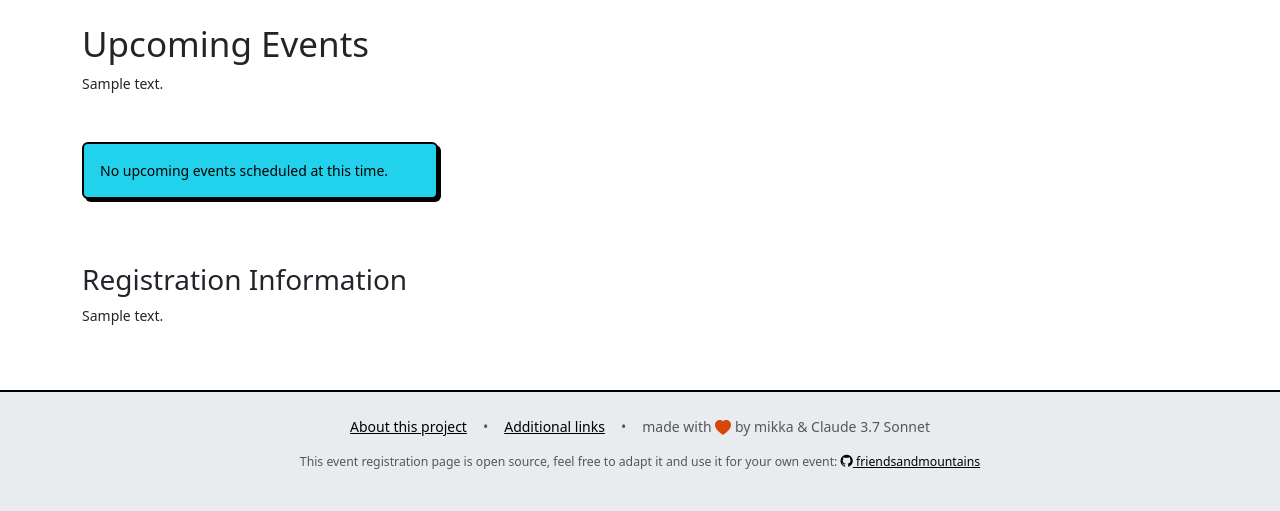
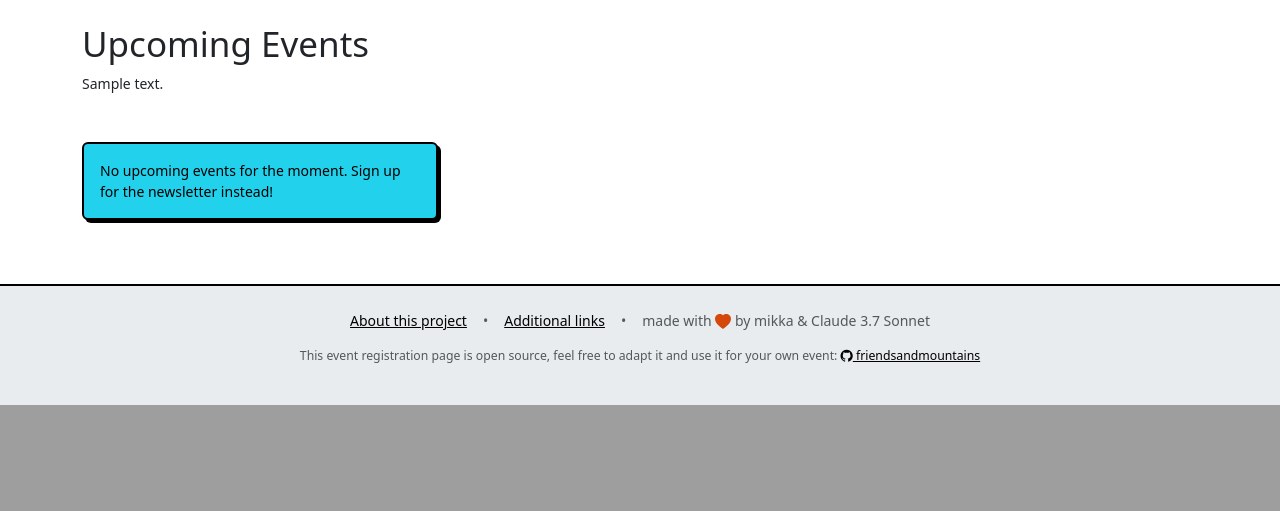
Before and after one commit to michaburger/friendsandmountains, a Django app: page /future/ in a window 1280 px wide. Shown: the part 601-1112 px from the top of the page. After the commit the page ends 1006 px from the top, so only its background shows below. Run offline with Django 5.2, Linux system fonts and the light colour scheme; tables that the repository leaves empty hold one stand-in row (values such as "Sample post"); some libraries are stand-ins or nearby versions.

```diff
--- a/fnm/web/payments.py
+++ b/fnm/web/payments.py
@@ -27,7 +27,7 @@ def payment_page(request, registration_id):
         'amount': int(registration.final_price * 100),  # Convert to cents for Stripe
         'event': registration.event,
     }
-    return render(request, 'web/payment.html', context)
+    return render(request, 'payment.html', context)
 
 def create_payment_intent(request, registration_id):
     """Create Stripe PaymentIntent for a registration"""
@@ -61,13 +61,13 @@ def payment_success(request, registration_id):
     registration = get_object_or_404(Registration, id=registration_id)
 
     # This view would be shown after successful payment
-    return render(request, 'web/payment_success.html', {'registration': registration})
+    return render(request, 'payment_success.html', {'registration': registration})
 
 def payment_cancel(request, registration_id):
     """Handle canceled payment"""
     registration = get_object_or_404(Registration, id=registration_id)
 
-    return render(request, 'web/payment_cancel.html', {'registration': registration})
+    return render(request, 'payment_cancel.html', {'registration': registration})
 
 @csrf_exempt
 @require_POST
--- a/fnm/web/templates/base.html
+++ b/fnm/web/templates/base.html
@@ -27,6 +27,7 @@
                     <li class="nav-item"><a class="nav-link" href="{% url 'welcome' %}">Welcome</a></li>
                     <li class="nav-item"><a class="nav-link" href="{% url 'future' %}">Next events</a></li>
                     <li class="nav-item"><a class="nav-link" href="{% url 'past' %}">Past events</a></li>
+                    <li class="nav-item"><a class="nav-link" href="{% url 'about' %}">About</a></li>
                     <li class="nav-item"><a class="nav-link" href="{% url 'links' %}">Links</a></li>
                 </ul>
                 {% endblock navigation %}
@@ -58,6 +59,7 @@
             <div class="col-lg-4 d-none d-lg-block">
                 <div class="sidebar">
                     {% block sidebar %}
+                    <div style="text-align: left" class="sender-form-field" data-sender-form-id="m99zkvc6e1wbv3678k7"></div>
                     {% endblock sidebar %}
                 </div>
             </div>
@@ -67,6 +69,7 @@
         {% block mobile_sidebar %}
         <div class="d-block d-lg-none mt-3">
             <div class="sidebar">
+                <div style="text-align: left" class="sender-form-field" data-sender-form-id="m99zkvc6e1wbv3678k7"></div>
             </div>
         </div>
         {% endblock mobile_sidebar %}
@@ -110,6 +113,23 @@
     </footer>
 
     <script src="https://cdn.jsdelivr.net/npm/bootstrap@5.3.3/dist/js/bootstrap.bundle.min.js"></script>
+
+    <!-- Sender.net Newsletter Integration -->
+    <script>
+      (function (s, e, n, d, er) {
+        s['Sender'] = er;
+        s[er] = s[er] || function () {
+          (s[er].q = s[er].q || []).push(arguments)
+        }, s[er].l = 1 * new Date();
+        var a = e.createElement(n),
+            m = e.getElementsByTagName(n)[0];
+        a.async = 1;
+        a.src = d;
+        m.parentNode.insertBefore(a, m)
+      })(window, document, 'script', 'https://cdn.sender.net/accounts_resources/universal.js', 'sender');
+      sender('9e2b66b0e22478')
+    </script>
+
     {% block extra_js %}{% endblock extra_js %}
 </body>
 </html>
--- a/fnm/web/templates/future.html
+++ b/fnm/web/templates/future.html
@@ -51,8 +51,8 @@
                         </div>
                         {% if event.fee %}
                         <div class="mt-2">
-                            <i class="bi bi-currency-euro me-2 text-muted"></i>
-                            <span class="text-muted">Fee:</span> {{ event.fee|floatformat:2 }} €
+                            <i class="bi bi-cash-stack me-2 text-muted"></i>
+                            <span class="text-muted">Fee:</span> {{ event.fee|floatformat:2 }} CHF
                         </div>
                         {% endif %}
                     </div>
@@ -73,17 +73,10 @@
         </div>
     {% empty %}
         <div class="col-12">
-            <div class="alert alert-info">No upcoming events scheduled at this time.</div>
+            <div class="alert alert-info">No upcoming events for the moment. Sign up for the newsletter instead!</div>
         </div>
     {% endfor %}
 </div>
-
-{% if general_info.registration_description %}
-<div class="registration-info mt-5">
-    <h2>Registration Information</h2>
-    {{ general_info.registration_description|markdown }}
-</div>
-{% endif %}
 
 <style>
     /* Add hover effect for clickable cards */
```
Also changed, not shown: fnm/web/templates/payment.html (+10 -1 lines), fnm/web/migrations/0010_event_sender_list_id_alter_registration_checkbox1_and_more.py (added), fnm/web/models.py (line endings or trailing spaces), 1 other file.
